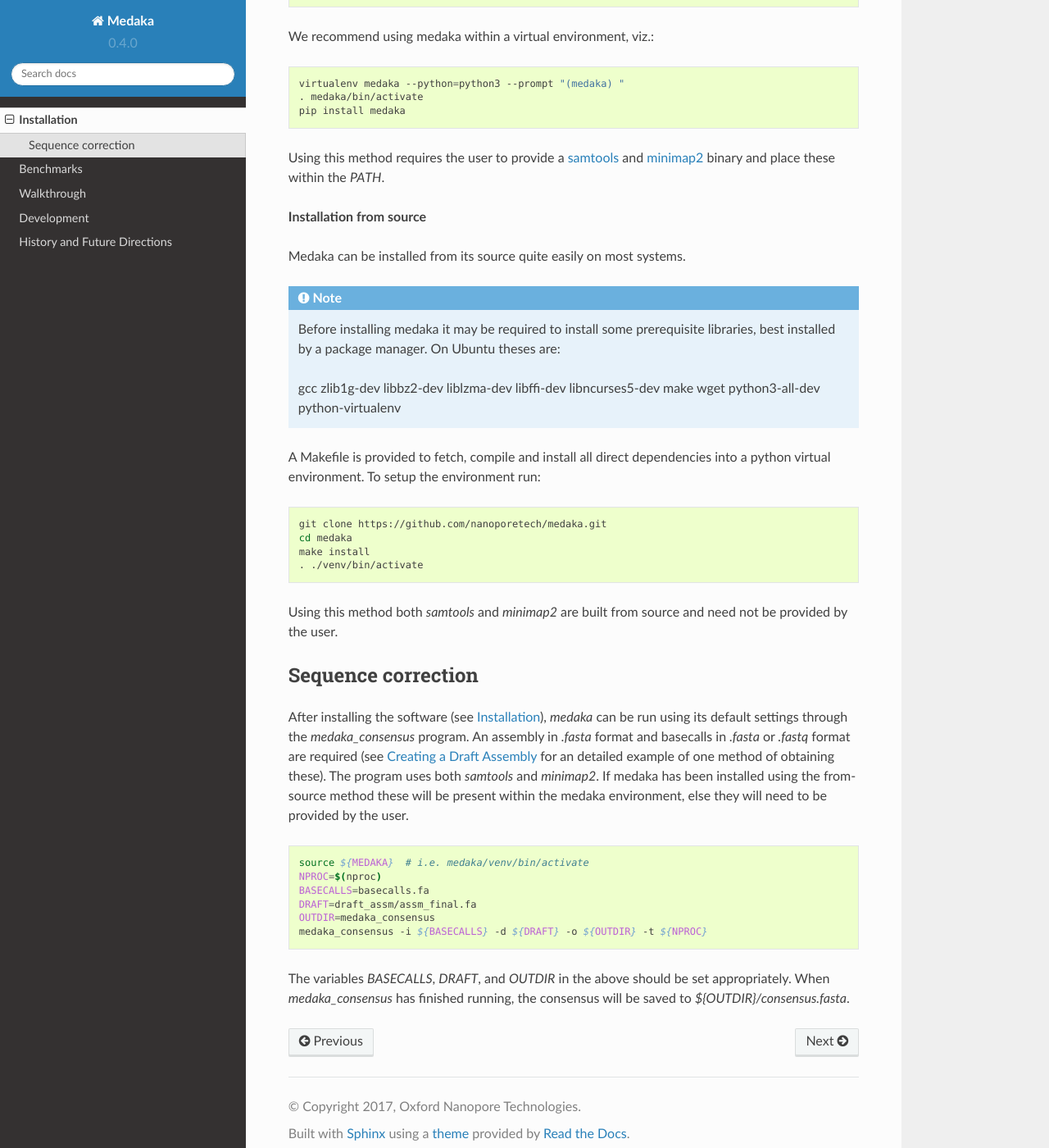
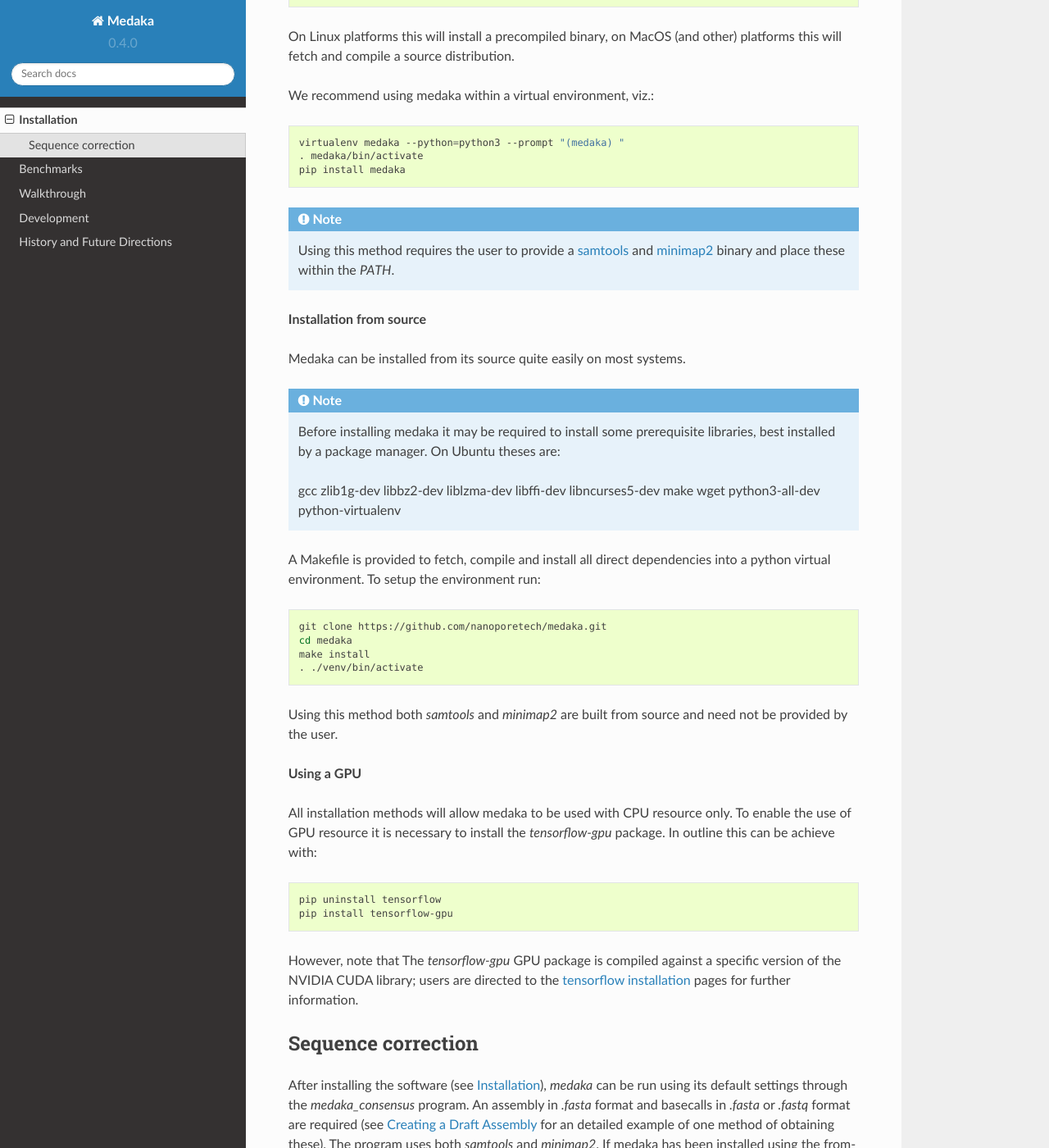
Before and after one commit to nanoporetech/medaka, a Sphinx documentation site: the page built from docs/installation.rst, in a window 1280 px wide and 1400 px high, scrolled down 338 px. Shown: the whole window at 82% size. Built offline with Sphinx 7.4.7 and the Read the Docs theme 2.0.0, drawn with Linux system fonts in a browser that asks for light colours; pages that are not in the unit, such as notebooks, are missing from menus; some of the changed text lies outside the part shown.

Commit message:
Finalise some docs, include a missing file

```diff
--- a/docs/installation.rst
+++ b/docs/installation.rst
@@ -4,16 +4,18 @@
 Installation
 ============
 
-
 There are currently two installation methods for medaka, detailed below.
 
 **Installation with pip**
 
-Medaka can be installed on Linux using the python package manager, pip:
+Medaka can be installed using the python package manager, pip:
 
 .. code-block:: bash
 
     pip install medaka
+
+On Linux platforms this will install a precompiled binary, on MacOS (and other)
+platforms this will fetch and compile a source distribution.
 
 We recommend using medaka within a virtual environment, viz.:
 
@@ -23,10 +25,12 @@ We recommend using medaka within a virtual environment, viz.:
     . medaka/bin/activate
     pip install medaka
 
-Using this method requires the user to provide a
-`samtools <https://github.com/samtools/samtools>`_ and
-`minimap2 <https://github.com/lh3/minimap2>`_ binary and place these
-within the `PATH`.
+.. note::
+
+    Using this method requires the user to provide a
+    `samtools <https://github.com/samtools/samtools>`_ and
+    `minimap2 <https://github.com/lh3/minimap2>`_ binary and place these
+    within the `PATH`.
 
 
 **Installation from source**
@@ -56,6 +60,22 @@ Using this method both `samtools` and `minimap2` are built from source and need
 not be provided by the user.
 
 
+**Using a GPU**
+
+All installation methods will allow medaka to be used with CPU resource only.
+To enable the use of GPU resource it is necessary to install the
+`tensorflow-gpu` package. In outline this can be achieve with:
+
+.. code-block:: bash
+
+    pip uninstall tensorflow
+    pip install tensorflow-gpu
+
+However, note that The `tensorflow-gpu` GPU package is compiled against a
+specific version of the NVIDIA CUDA library; users are directed to the
+`tensorflow installation <https://www.tensorflow.org/install/gpu>`_ pages
+for further information.
+
 .. _sequence_correction:
 
 Sequence correction
```
Also changed, not shown: README.md (+45 -2 lines), docs/index.rst (+8 -4 lines), 3 other files.
